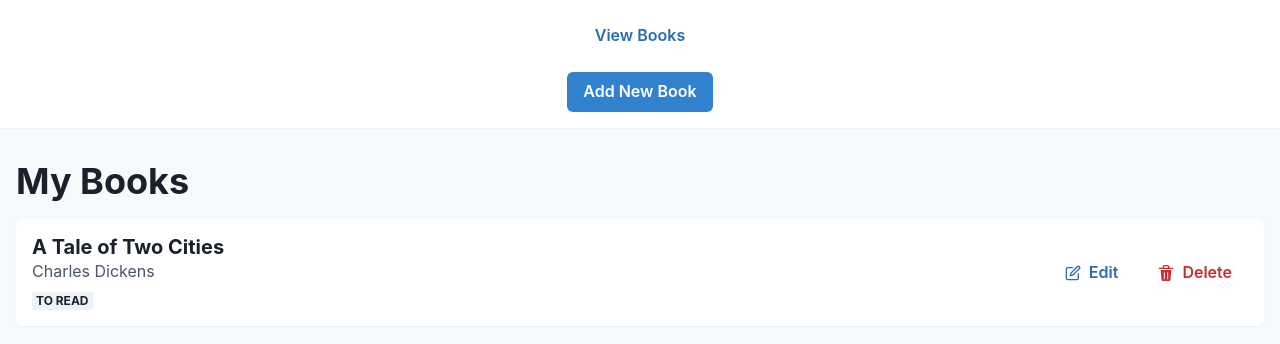
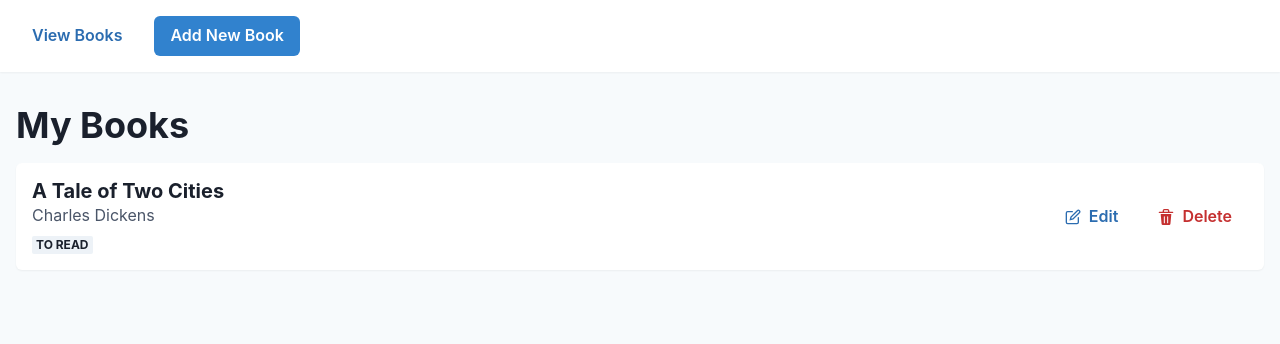
Before and after one commit to skjteam/book-tracker, a React (Create React App) app: page / in a window 1280 px wide. Shown: the top 344 px of the page. Built offline with nearby package versions, Linux system fonts and the light colour scheme.

Commit message:
Improved book ID generation

```diff
--- a/src/App.js
+++ b/src/App.js
@@ -1,6 +1,6 @@
 import React, { useState } from "react";
 import { BrowserRouter as Router, Routes, Route, Link } from "react-router-dom";
-import { Box, Container, Button, VStack } from "@chakra-ui/react";
+import { Box, Container, Button, HStack } from "@chakra-ui/react";
 //import { MdBook } from "react-icons/md";
 import BookList from "./components/BookList";
 import AddBook from "./components/AddBooks";
@@ -19,8 +19,8 @@ function App() {
 
   //Function to add new book
   const handleAddBook = (newBook) => {
-    // Generate a simple ID
-    newBook.id = books.length + 1;
+    // ID generation based on date
+    newBook.id = Date.now();
     setBooks([...books, newBook]);
   };
 
@@ -43,7 +43,7 @@ function App() {
         {/* Navigation */}
         <Box bg="white" py={4} shadow="sm">
           <Container maxW="container.xl">
-            <VStack spacing={4}>
+            <HStack spacing={4}>
               <Link to="/">
                 <Button colorScheme="blue" variant="ghost">
                   View Books
@@ -52,7 +52,7 @@ function App() {
               <Link to="/add">
                 <Button colorScheme="blue">Add New Book</Button>
               </Link>
-            </VStack>
+            </HStack>
           </Container>
         </Box>
 
```
Also changed, not shown: src/logo.svg (deleted).
